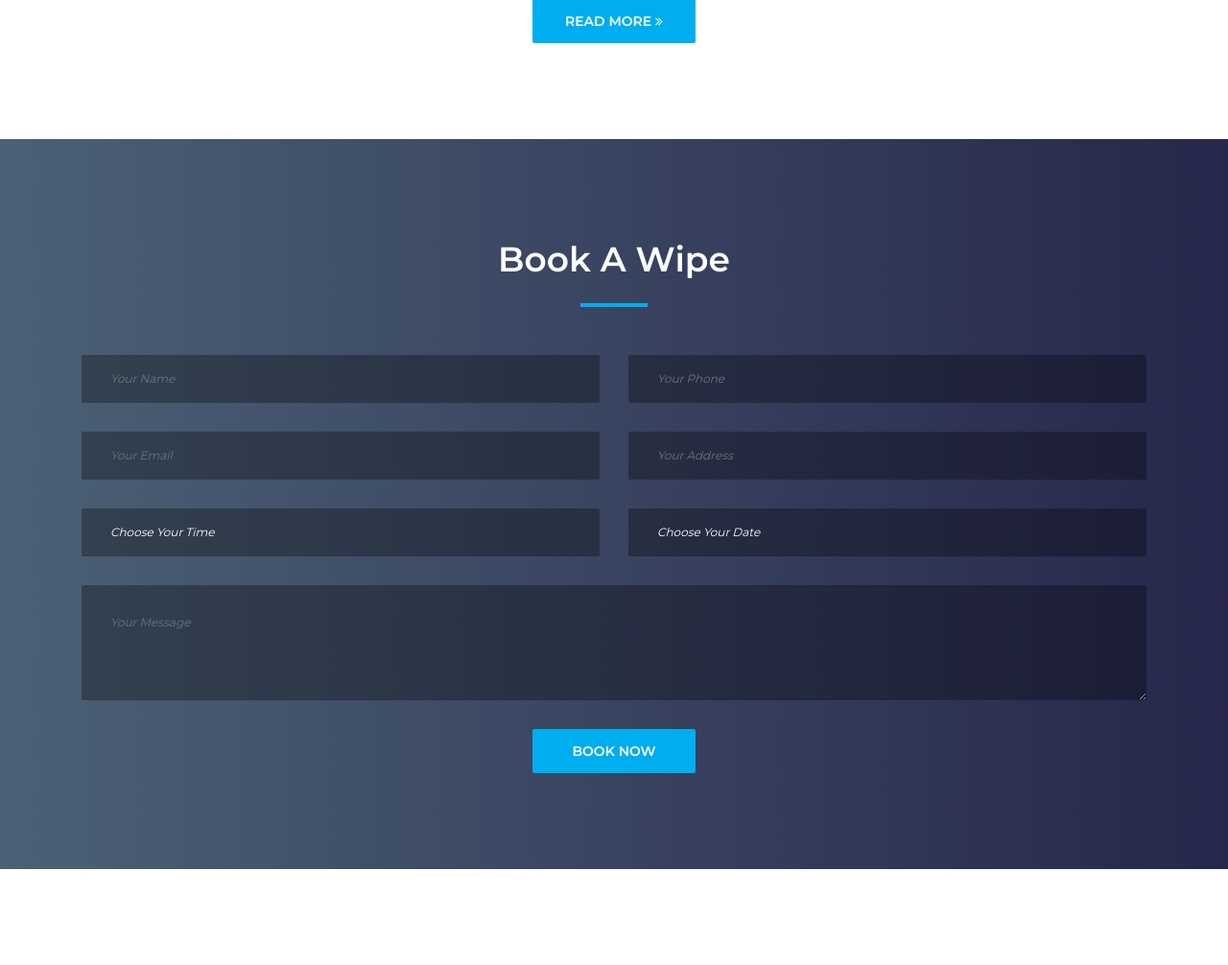
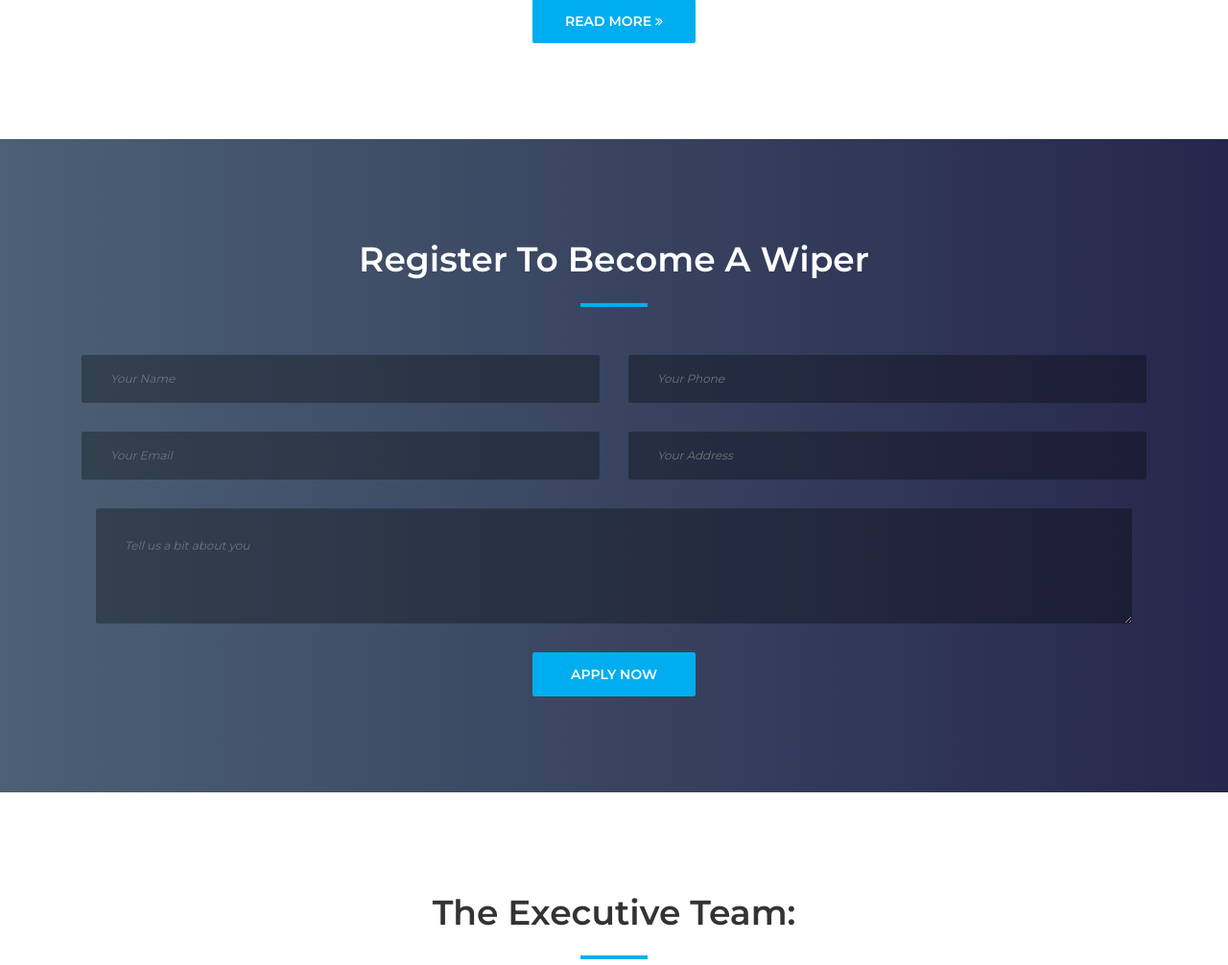
Before and after one commit to wipedsite/wipedDjango, a Django app: page / in a window 1280 px wide. Shown: the part 2986-3992 px from the top of the page at 96% size. Run offline with Django 3.2, Linux system fonts and the light colour scheme; some libraries are stand-ins or nearby versions; some web fonts are replaced.

Commit message:
ola alteration

```diff
--- a/website/templates/base.html
+++ b/website/templates/base.html
@@ -36,8 +36,8 @@
           <!-- Top Content -->
           <div class="col-6 col-md-9 col-lg-8">
             <div class="top-header-content">
-              <a href="#" data-toggle="tooltip" data-placement="bottom" title="28 Jackson Street, Chicago, 7788569 USA"><i class="fa fa-map-marker"></i> <span>28 Jackson Street, Chicago, 7788569 USA</span></a>
-              <a href="#" data-toggle="tooltip" data-placement="bottom" title="info.dento@gmail.com"><i class="fa fa-envelope"></i> <span>info.dento@gmail.com</span></a>
+              <a href="#" data-toggle="tooltip" data-placement="bottom" title="28 Jackson Street, Chicago, 7788569 USA"><i class="fa fa-map-marker"></i> <span>7 Bidoli Crescent, Bel' Aire Estate, Somerset West, Cape Town</span></a>
+              <a href="#" data-toggle="tooltip" data-placement="bottom" title="info.dento@gmail.com"><i class="fa fa-envelope"></i> <span>info.wiped@gmail.com</span></a>
             </div>
           </div>
           <!-- Top Header Social Info -->
@@ -100,7 +100,7 @@
             </div>
 
             <!-- Booking Now Button -->
-            <a href="#" class="btn dento-btn booking-btn">Booking Now</a>
+            <a href="#" class="btn dento-btn booking-btn">Become a Wiper</a>
           </nav>
         </div>
       </div>
--- a/website/templates/booking.html
+++ b/website/templates/booking.html
@@ -12,7 +12,7 @@
     <div class="container h-100">
       <div class="row h-100 align-items-center">
         <div class="col-12">
-          <h2 class="title">You getting your car WIPED!</h2>
+          <h2 class="title">Your application has been submitted!</h2>
         </div>
       </div>
     </div>
@@ -24,7 +24,7 @@
           <nav aria-label="breadcrumb">
             <ol class="breadcrumb">
               <li class="breadcrumb-item"><a href="#"><i class="fa fa-home"></i> Home</a></li>
-              <li class="breadcrumb-item active" aria-current="page">You getting your car WIPED!</li>
+              <li class="breadcrumb-item active" aria-current="page">Your application has been submitted!</li>
             </ol>
           </nav>
         </div>
@@ -47,7 +47,7 @@
 
 
 <br/><br/>
-<strong>Note: </strong> This booking is pending. We Will contact you shortly to confirm your booking.
+<strong>Note: </strong> We will be making contact with you shortly via your provided phone number.
 
 
 </center>
--- a/website/templates/home.html
+++ b/website/templates/home.html
@@ -272,14 +272,14 @@
   </section>
   <!-- Dento Pricing Table Area End -->
 
-  <!-- Book An Appointment Area Start -->
+  <!-- Wiper Application Area Start -->
   <section class="book-an-oppointment-area section-padding-100 bg-img bg-gradient-overlay jarallax clearfix" style="background-image: url({% static 'website/img/bg-img/12.png' %});">
     <div class="container">
       <div class="row">
         <!-- Section Heading -->
         <div class="col-12">
           <div class="section-heading text-center white">
-            <h2>Book A Wipe</h2>
+            <h2>Register To Become A Wiper</h2>
             <div class="line"></div>
           </div>
         </div>
@@ -312,38 +312,14 @@
                     <input type="text" name="your-address" class="form-control" placeholder="Your Address">
                   </div>
                 </div>
-                <div class="col-md-6">
-                  <div class="form-group mb-30">
-                    <select name="your-time" class="form-control">
-                      <option value="Choose Your Time">Choose Your Time</option>
-                      <option value="9 AM to 10 AM">9 AM to 10 AM</option>
-                      <option value="11 AM to 12 PM">11 AM to 12 PM</option>
-                      <option value="2 PM to 4 PM">2 PM to 4 PM</option>
-                      <option value="8 PM to 10 PM">8 PM to 10 PM</option>
-                    </select>
-                  </div>
-                </div>
-                <div class="col-md-6">
-                  <div class="form-group mb-30">
-                    <select name="your-date" class="form-control">
-                      <option value="Choose Your Date">Choose Your Date</option>
-                      <option value="Monday">Monday</option>
-                      <option value="Tuesday">Tuesday</option>
-                      <option value="Wednesday">Wednesday</option>
-                      <option value="Thursday">Thursday</option>
-                      <option value="Friday">Friday</option>
-                      <option value="Saturday">Saturday</option>
-                      <option value="Sundary">Sunday</option>
-                    </select>
-                  </div>
                 </div>
                 <div class="col-12">
                   <div class="form-group mb-30">
-                    <textarea name="your-message" class="form-control" placeholder="Your Message"></textarea>
+                    <textarea name="your-message" class="form-control" placeholder="Tell us a bit about you"></textarea>
                   </div>
                 </div>
                 <div class="col-12 text-center">
-                  <button type="submit" class="btn dento-btn">Book Now</button>
+                  <button type="submit" class="btn dento-btn">Apply Now</button>
                 </div>
               </div>
             </form>
@@ -352,9 +328,9 @@
       </div>
     </div>
   </section>
-  <!-- Book An Oppointment Area End -->
+  <!-- Wiper Application Area End -->
 
-  <!-- ***** Dento Dentist Area Start ***** -->
+  <!-- ***** Team Area Start ***** -->
   <section class="dentist-area section-padding-100-0">
     <div class="container">
       <div class="row">
@@ -464,8 +440,7 @@
               </div>
               <!-- Content -->
               <div class="testimonial-content">
-                <h5>“I'd been avoiding the dentist for years due to bad experiences. A reminder SMS is sent the working day beforehand. I also had a call confirming appointment. I have been a patient ever since. My dentist is very reassuring and
-                  very helpful. Excellent treatment and advice.”</h5>
+                <h5>“...”</h5>
                 <h6>Arron Ramsey</h6>
                 <p>Dental Patient</p>
               </div>
```
